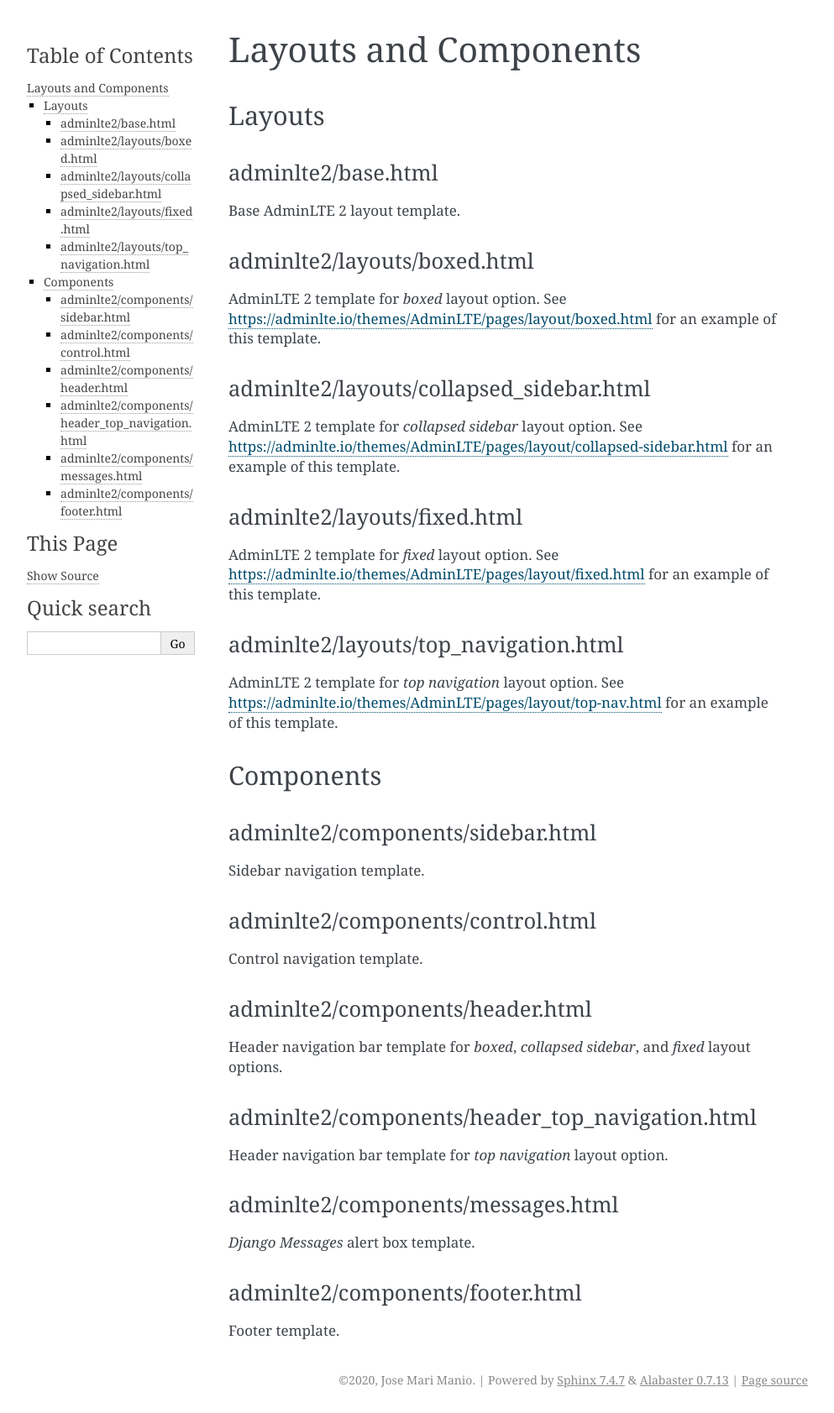
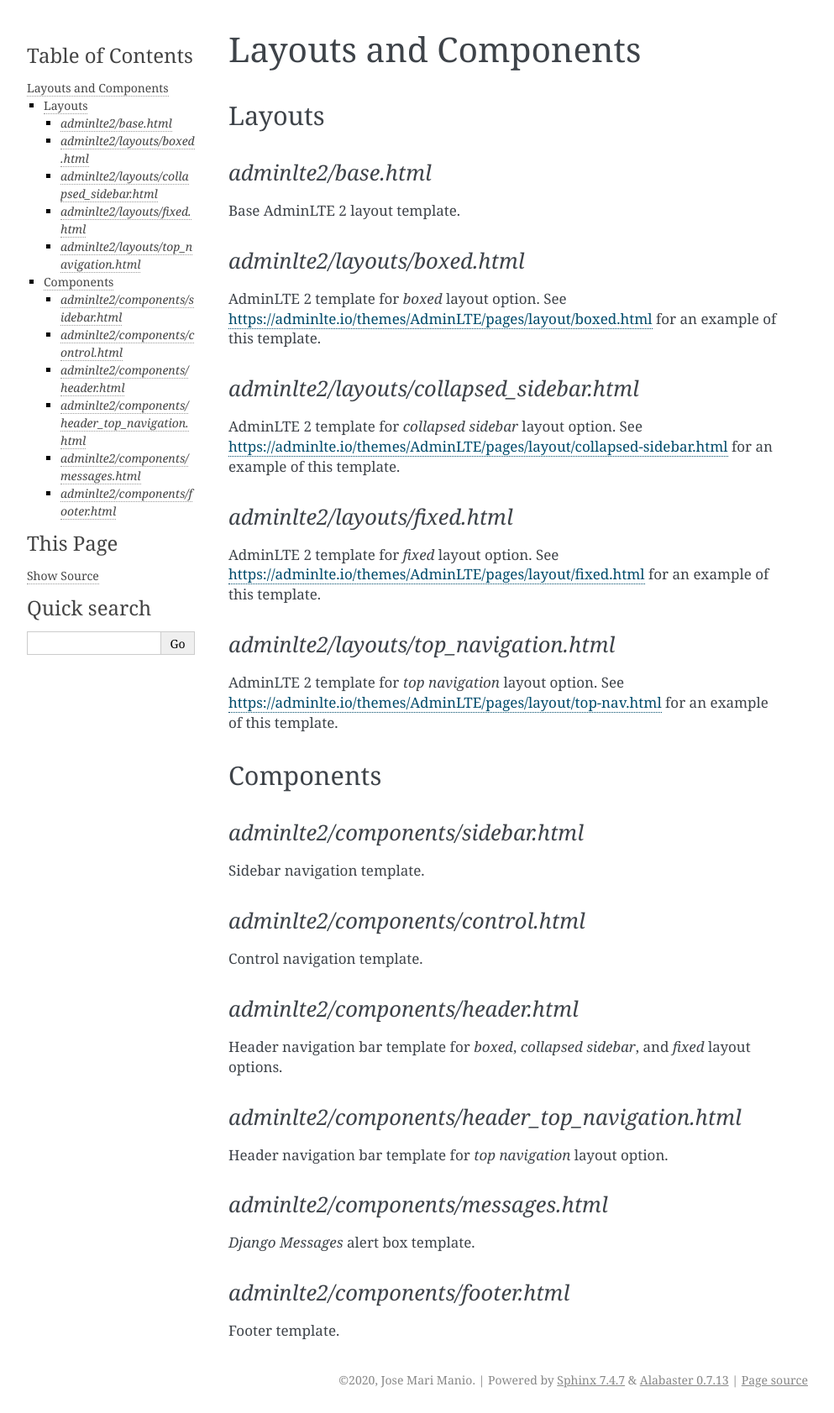
Before and after one commit to josemarimanio/django-adminlte2-templates, a Sphinx documentation site: the page built from docs/layouts_and_components.rst, in a window 1280 px wide. Shown: the whole page at 84% size, without its empty margins (148-1141 px from the left). Built offline with Sphinx 7.4.7, drawn with Linux system fonts in a browser that asks for light colours.

```diff
--- a/docs/layouts_and_components.rst
+++ b/docs/layouts_and_components.rst
@@ -6,31 +6,31 @@ Layouts and Components
 Layouts
 -------
 
-adminlte2/base.html
-^^^^^^^^^^^^^^^^^^^
+`adminlte2/base.html`
+^^^^^^^^^^^^^^^^^^^^^
 Base AdminLTE 2 layout template.
 
 
-adminlte2/layouts/boxed.html
-^^^^^^^^^^^^^^^^^^^^^^^^^^^^
+`adminlte2/layouts/boxed.html`
+^^^^^^^^^^^^^^^^^^^^^^^^^^^^^^
 AdminLTE 2 template for *boxed* layout option.
 See `https://adminlte.io/themes/AdminLTE/pages/layout/boxed.html <https://adminlte.io/themes/AdminLTE/pages/layout/boxed.html>`_ for an example of this template.
 
 
-adminlte2/layouts/collapsed_sidebar.html
-^^^^^^^^^^^^^^^^^^^^^^^^^^^^^^^^^^^^^^^^
+`adminlte2/layouts/collapsed_sidebar.html`
+^^^^^^^^^^^^^^^^^^^^^^^^^^^^^^^^^^^^^^^^^^
 AdminLTE 2 template for *collapsed sidebar* layout option.
 See `https://adminlte.io/themes/AdminLTE/pages/layout/collapsed-sidebar.html <https://adminlte.io/themes/AdminLTE/pages/layout/collapsed-sidebar.html>`_ for an example of this template.
 
 
-adminlte2/layouts/fixed.html
-^^^^^^^^^^^^^^^^^^^^^^^^^^^^
+`adminlte2/layouts/fixed.html`
+^^^^^^^^^^^^^^^^^^^^^^^^^^^^^^
 AdminLTE 2 template for *fixed* layout option.
 See `https://adminlte.io/themes/AdminLTE/pages/layout/fixed.html <https://adminlte.io/themes/AdminLTE/pages/layout/fixed.html>`_ for an example of this template.
 
 
-adminlte2/layouts/top_navigation.html
-^^^^^^^^^^^^^^^^^^^^^^^^^^^^^^^^^^^^^
+`adminlte2/layouts/top_navigation.html`
+^^^^^^^^^^^^^^^^^^^^^^^^^^^^^^^^^^^^^^^
 AdminLTE 2 template for *top navigation* layout option.
 See `https://adminlte.io/themes/AdminLTE/pages/layout/top-nav.html <https://adminlte.io/themes/AdminLTE/pages/layout/top-nav.html>`_ for an example of this template.
 
@@ -38,31 +38,31 @@ See `https://adminlte.io/themes/AdminLTE/pages/layout/top-nav.html <https://admi
 Components
 ----------
 
-adminlte2/components/sidebar.html
-^^^^^^^^^^^^^^^^^^^^^^^^^^^^^^^^^
+`adminlte2/components/sidebar.html`
+^^^^^^^^^^^^^^^^^^^^^^^^^^^^^^^^^^^
 Sidebar navigation template.
 
 
-adminlte2/components/control.html
-^^^^^^^^^^^^^^^^^^^^^^^^^^^^^^^^^
+`adminlte2/components/control.html`
+^^^^^^^^^^^^^^^^^^^^^^^^^^^^^^^^^^^
 Control navigation template.
 
 
-adminlte2/components/header.html
-^^^^^^^^^^^^^^^^^^^^^^^^^^^^^^^^
+`adminlte2/components/header.html`
+^^^^^^^^^^^^^^^^^^^^^^^^^^^^^^^^^^
 Header navigation bar template for *boxed*, *collapsed sidebar*, and *fixed* layout options.
 
 
-adminlte2/components/header_top_navigation.html
-^^^^^^^^^^^^^^^^^^^^^^^^^^^^^^^^^^^^^^^^^^^^^^^
+`adminlte2/components/header_top_navigation.html`
+^^^^^^^^^^^^^^^^^^^^^^^^^^^^^^^^^^^^^^^^^^^^^^^^^
 Header navigation bar template for *top navigation* layout option.
 
 
-adminlte2/components/messages.html
-^^^^^^^^^^^^^^^^^^^^^^^^^^^^^^^^^^
+`adminlte2/components/messages.html`
+^^^^^^^^^^^^^^^^^^^^^^^^^^^^^^^^^^^^
 *Django Messages* alert box template.
 
 
-adminlte2/components/footer.html
-^^^^^^^^^^^^^^^^^^^^^^^^^^^^^^^^
+`adminlte2/components/footer.html`
+^^^^^^^^^^^^^^^^^^^^^^^^^^^^^^^^^^
 Footer template.
```
